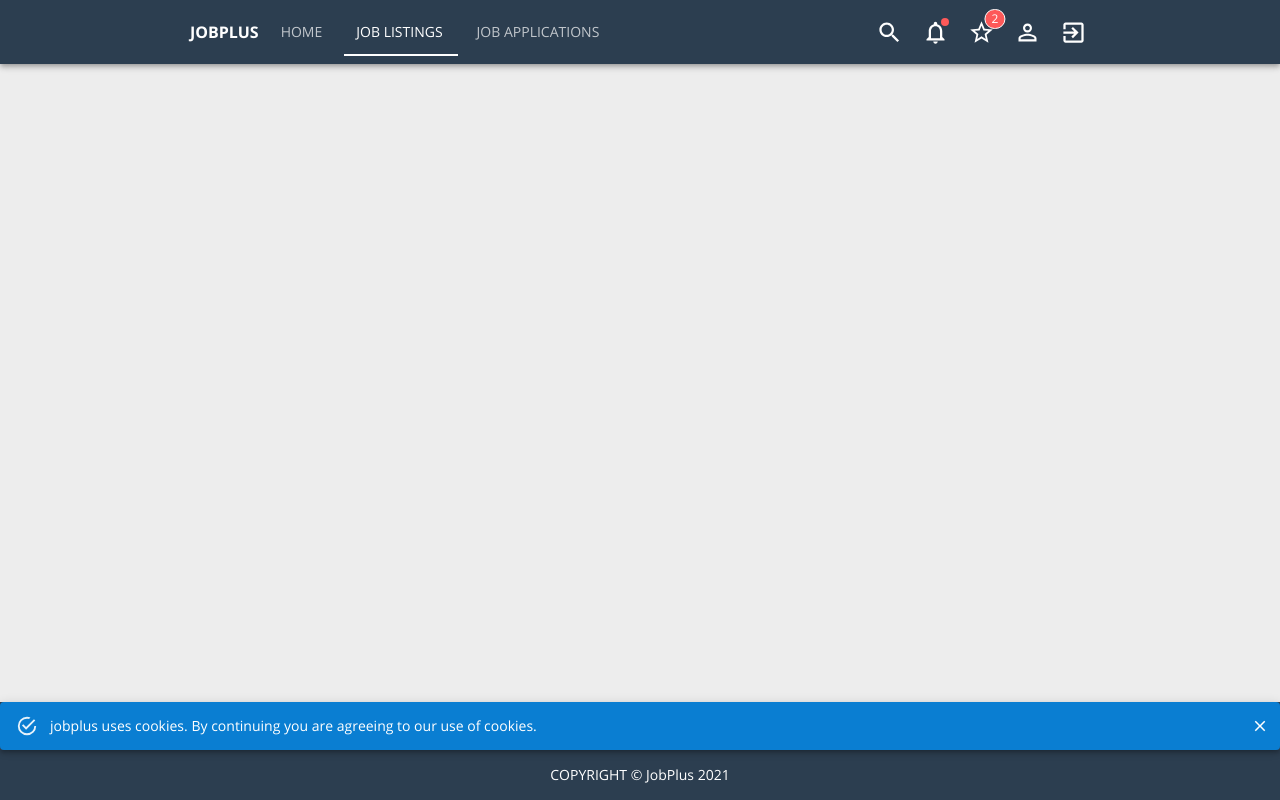
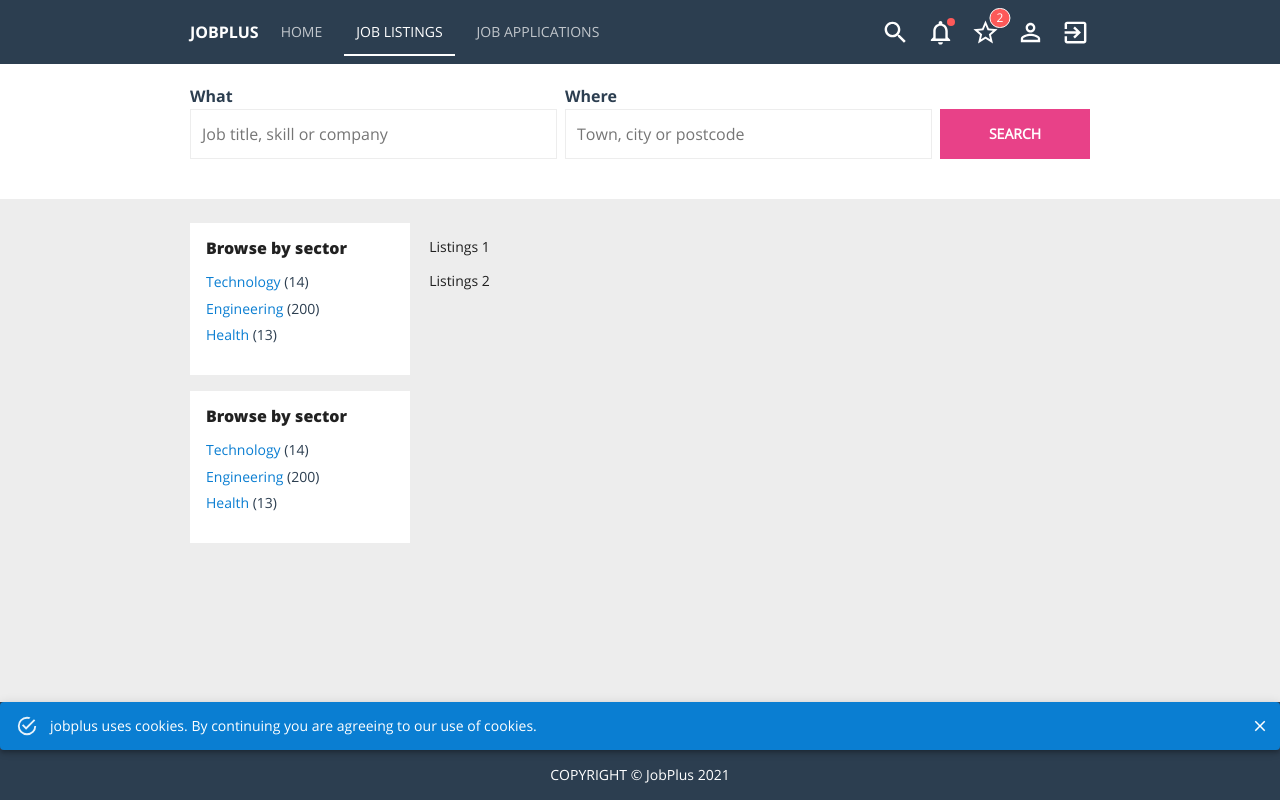
Before and after one commit to collins-adhola/jobplus_react_frontend, a React (Create React App) app: page /job-listings in a window 1280 px wide. Built offline with nearby package versions, Linux system fonts and the light colour scheme.

Commit message:
added Filter and ListingFilter

```diff
--- a/src/App.js
+++ b/src/App.js
@@ -1,26 +1,54 @@
 // eslint-disable-next-line
 import logo from './logo.svg';
 import './App.css';
-import { BrowserRouter,Route, Switch, useHistory, routes } from 'react-router-dom';
+import { BrowserRouter,Route, Switch, useHistory } from 'react-router-dom';
 import Navbar from './components/Navbar';
 import Footer from './components/Footer';
 import Cookie from './components/Cookie';
 import Home from './pages/Home';
+import JobListings from './pages/JobListings'
+
+
 
 function App() {
   let history = useHistory()
   return (
-  <>
     <BrowserRouter history={history}>
       <Navbar />
       <Switch>
         <Route exact path='/' render={props => <Home {...props} />} />
+        <Route exact path='/job-listings' render={props => <JobListings {...props} />} />
+        {/* <Route exact path='/job-applications' render={props => <JobApplications {...props} />} />
+        <Route exact path='/search' render={props => <Search {...props} />} />
+        <Route exact path='/notifications' render={props => <Notifications {...props} />} />
+        <Route exact path='/saved-jobs' render={props => <SavedJobs {...props} />} />
+        <Route exact path='/profile' render={props => <Profile {...props} />} />
+        <Route exact path='/login' render={props => <Login {...props} />} />
+        <Route exact path='/register' render={props => <Register {...props} />} /> */}
       </Switch>
       <Cookie />
       <Footer />
     </BrowserRouter>
-  </>
   );
 }
 
 export default App;
+// function App() {
+//   let history = useHistory()
+//   return (
+//   <>
+//     <BrowserRouter history={history}>
+//       <Navbar />
+//       <Switch>
+//         {/* <Route exact path='/' render={props => <Home {...props} />} /> */}
+//         <Route exact path='/' render={props => <Home {...props} />} />
+//         <Route exact path='/job-listings' render={props => <JobListings {...props} />} />
+//       </Switch>
+//       <Cookie />
+//       <Footer />
+//     </BrowserRouter>
+//   </>
+//   );
+// }
+
+// export default App;
--- /dev/null
+++ b/src/components/Filter.js
@@ -0,0 +1,51 @@
+import React from 'react'
+import { Typography } from '@material-ui/core'
+import { Link } from "react-router-dom"
+import {makeStyles} from '@material-ui/styles';
+
+
+const useStyles = makeStyles((theme) => ({
+  root: {
+    backgroundColor: theme.palette.common.light,
+    padding: '1rem',
+    minWidth: '220px',
+    marginBottom: '1rem'
+  },
+  title: {
+    ...theme.fonts.extraBold,
+    fontSize: '1rem',
+    marginBottom: '0.91rem'
+  },
+  links: {
+    listStyle: 'none',
+    padding: 0,
+    color: theme.palette.common.beta,
+    '& span': {
+      color: theme.palette.common.alpha,
+    },
+    '& li': {
+      marginBottom: '0.4rem',
+      '& a': {
+        textDecoration: 'none',
+        color: 'inherit'
+      }
+    }
+  }
+}))
+
+export default function Filter() {
+  const classes = useStyles();
+  return (
+    <div className={classes.root}>
+      <Typography className={classes.title} variant='h1'>Browse by sector</Typography>
+
+      <ul className={classes.links}>
+        <li><Link to="/">Technology <span>(14)</span></Link></li>
+        <li><Link to="/">Engineering <span>(200)</span></Link></li>
+        <li><Link to="/">Health <span>(13)</span></Link></li>
+      </ul>
+
+
+    </div>
+  )
+}
--- /dev/null
+++ b/src/components/ListingFilter.js
@@ -0,0 +1,42 @@
+import React from 'react'
+import {makeStyles} from '@material-ui/styles';
+import { Hidden } from '@material-ui/core';
+import Filter from './Filter'
+
+const useStyles = makeStyles((theme) => ({
+  root: {
+    display: 'grid',
+    gridTemplateColumns: 'min-content 1fr',
+    gridGap: '1.2rem',
+    ...theme.container,
+    marginTop: '1.5rem'
+  },
+lblock: {
+    gridRow: '1 / 2',
+    gridColumn: '1 / 2',
+  },
+rblock: {
+    gridRow: '1 / 2',
+    gridColumn: '2 / 3',
+  }
+
+}));
+
+
+export default function ListingFilter() {
+  const classes = useStyles();
+  return (
+    <div className={classes.root}>
+      <div className={classes.lblock}>
+        <Hidden Hidden smDown>
+         <Filter />
+         <Filter />
+        </Hidden>
+      </div>
+      <div className={classes.rblock}>
+        <p>Listings 1</p>
+        <p>Listings 2</p>
+      </div>
+    </div>
+  )
+}
--- a/src/components/Navbar.js
+++ b/src/components/Navbar.js
@@ -1,96 +1,118 @@
-import { AppBar, Badge, Box, IconButton, Tab, Tabs, Toolbar, Typography, Hidden, Drawer, Divider, ListItem, ListItemText, List } from '@material-ui/core'
-import React from 'react'
-import { Link } from "react-router-dom"
-import { makeStyles } from '@material-ui/styles';
-
-
-
+import Tabs from '@material-ui/core/Tabs';
+import { useState, useEffect } from 'react';
+import Tab from '@material-ui/core/Tab';
+import AppBar from '@material-ui/core/AppBar';
+import Toolbar from '@material-ui/core/Toolbar';
+import IconButton from '@material-ui/core/IconButton';
+import Typography from '@material-ui/core/Typography';
+import MenuIcon from '@material-ui/icons/Menu';
 import SearchIcon from '@material-ui/icons/Search';
 import NotificationsNoneIcon from '@material-ui/icons/NotificationsNone';
 import StarBorderIcon from '@material-ui/icons/StarBorder';
 import PersonOutlineIcon from '@material-ui/icons/PersonOutline';
 import ExitToAppIcon from '@material-ui/icons/ExitToApp';
-import MenuIcon from "@material-ui/icons/Menu";
+import Badge from '@material-ui/core/Badge';
+import { makeStyles } from '@material-ui/styles';
+import Hidden from '@material-ui/core/Hidden';
+import Box from '@material-ui/core/Box';
+import Drawer from '@material-ui/core/Drawer';
+import ChevronLeftIcon from '@material-ui/icons/ChevronLeft';
+import ChevronRightIcon from '@material-ui/icons/ChevronRight';
+import { useTheme } from '@material-ui/core/styles';
+import Divider from '@material-ui/core/Divider';
+import List from '@material-ui/core/List';
+import ListItem from '@material-ui/core/ListItem';
+import ListItemText from '@material-ui/core/ListItemText';
+import { Link } from "react-router-dom";
 
-
-
-import ChevronLeftIcon from '@material-ui/icons/ChevronLeft';
-import {useState, useEffect } from 'react';
-
+const drawerWidth = '100%';
 
 const useStyles = makeStyles((theme) => ({
+
+  root: {
+    '& .MuiIconButton-root': {
+      paddingRight: 0,
+    }
+  },
   container: {
-    ...theme.container
-
-    },
-  iconWrap: {
-    marginLeft: 'auto',
-    '& .MuiButtonBase-root': {
-      marginLeft: '13px'
-    },
-    '& .MuiSvgIcon-root' : {
-      fontSize: '27px'
+    ...theme.container,
+    padding: '0',
+    '& h6': {
+      ...theme.fonts.bold,
     }
   },
   tabs: {
-    '& .MuiTab-root': {
     minWidth: 10,
     marginLeft: '10px'
-    }
-
-  },
-  hamburger: {
-    fontSize: '35px',
-    marginRight:'10px'
-  },
-  logo: {
-    ...theme.fonts.bold
   },
   badge: {
     backgroundColor: theme.palette.error.main,
     border: '1px white solid',
   },
-  indicator: {
-    backgroundColor: theme.palette.common.light,
+  iconsWrap: {
+    marginLeft: 'auto',
+    '& .MuiButtonBase-root': {
+      marginLeft: '13px',
+    }
+  },
+  icons: {
+    fontSize: '29px',
+    // marginLeft: '13px'
+  },
+  menuButton: {
+    marginRight: theme.spacing(2),
+  },
+  drawer: {
+    width: drawerWidth,
+    flexShrink: 0,
+  },
+  drawerPaper: {
+    width: drawerWidth,
   },
   drawerHeader: {
     display: 'flex',
-    justifyContent: 'flex-end',
     alignItems: 'center',
     padding: theme.spacing(0, 1),
     // necessary for content to be below app bar
     ...theme.mixins.toolbar,
+    justifyContent: 'flex-end',
   },
-
+  hamburger: {
+    fontSize: '2rem',
+    marginRight: '15px',
+  },
+  indicator: {
+    backgroundColor: theme.palette.common.light,
+  }
 }));
 
+export default function Navbar(props) {
+  const classes = useStyles();
 
-
-export default function Navbar() {
-  const classes = useStyles();
+  const theme = useTheme();
   const [openDrawer, setOpenDrawer] = useState(false);
 
-  const handleDrawerOpen = ()=> {
-    setOpenDrawer(true)
+  const handleDrawerOpen = () => {
+    setOpenDrawer(true);
+  };
 
-  }
-   const handleDrawerClose = ()=> {
-    setOpenDrawer(false)
-   }
-   const [tabIndex, setTabIndex] = useState(false);
-
-   const handleTabIndexChange = (event, index) => {
-     setTabIndex(index)
-   }
+  const handleDrawerClose = () => {
+    setOpenDrawer(false);
+  };
 
   const routes = [
-     {name:'Home', link:'/', index:0},
-     {name:'Job Listings', link:'/job-listings', index:1},
-     {name:'Job Applications', link:'/job-applications', index:2},
-   ]
+    { name: 'Home', link: '/', index: 0 },
+    { name: 'Job Listings', link: '/job-listings', index: 1 },
+    { name: 'Job Applications', link: '/job-applications', index: 2 }
+  ];
 
+  const [tabIndex, setTabIndex] = useState(false);
+  const handleTabIndexChange = (e, index) => {
+    setTabIndex(index);
+  };
+
+  // takes care of setting active link when refreshed
   useEffect(() => {
-     console.log('use effect....')
     routes.forEach(route => {
       switch (window.location.pathname) {
         case `${route.link}`:
@@ -99,77 +121,80 @@ export default function Navbar() {
         default:
           return false;
       }
-     })
-   },[window.location.pathway])
+    });
+  });
 
   return (
-   <Box>
-    <AppBar position='static'>
+    <Box className={classes.root}>
+      <AppBar position="static">
         <Toolbar className={classes.container}>
           <Hidden mdUp>
             <IconButton
-            edge = 'start'
-            color='inherit'
-            arial-label = 'menu'
+              edge="start"
+              color="inherit"
+              aria-label="menu"
               onClick={handleDrawerOpen}
             >
-            < MenuIcon className={classes.hamburger}/>
+              <MenuIcon className={classes.hamburger} />
             </IconButton>
+          </Hidden>
 
-      </Hidden>
-      <Typography component='h6' className={classes.logo}> JOBPLUS </Typography>
+          <Typography component="h6">JOBPLUS</Typography>
+
           <Hidden smDown>
             <Tabs
               value={tabIndex}
               onChange={handleTabIndexChange}
-          className={classes.tabs}
-          classes={{indicator: classes.indicator}}>
-          {routes.map ((route, index) => (
+              classes={{ indicator: classes.indicator }}
+            >
+              {routes.map((route, index) => (
                 <Tab
                   key={`${route}${index}`}
+                  className={classes.tabs}
                   label={route.name}
                   component={Link}
-              to = {'route.link'}
+                  to={route.link}
                 />
-
               ))}
-
             </Tabs>
           </Hidden>
 
-        <Box className={classes.iconWrap}>
-          <IconButton size="small" component={Link} to={'/search'} color={'inherit'}>
-            <SearchIcon />
+          <Box className={classes.iconsWrap}>
+            <IconButton onClick={() => { setTabIndex(-1) }} size="small" component={Link} to={'/search'} edge="start" color="inherit">
+              <SearchIcon className={classes.icons} />
             </IconButton>
-
-          <IconButton size="small" component={Link} to={'/notifications'} color={'inherit'}>
-            <Badge color='error' overlap="circular" variant="dot">
-              <NotificationsNoneIcon />
+            <IconButton onClick={() => { setTabIndex(-1) }} size="small" component={Link} to={'/notifications'} edge="start" color="inherit">
+              <Badge color="error" overlap="circle" variant="dot">
+                <NotificationsNoneIcon className={classes.icons} />
               </Badge>
             </IconButton>
-
-          <IconButton size="small" component={Link} to={'/saved-jobs'} color='inherit' edge={'start'}>
-            <Badge badgeContent={2} classes={{badge: classes.badge}}>
-              <StarBorderIcon />
+            <IconButton onClick={() => { setTabIndex(-1) }} size="small" component={Link} to={'/saved-jobs'} edge="start" color="inherit" >
+              <Badge badgeContent={2} classes={{ badge: classes.badge }}>
+                <StarBorderIcon className={classes.icons} />
               </Badge>
             </IconButton>
-
-          <IconButton size="small" component={Link} to={'/search'} color={'inherit'}>
-            <PersonOutlineIcon />
+            <IconButton onClick={() => { setTabIndex(-1) }} size="small" component={Link} to={'/profile'} edge="start" color="inherit">
+              <PersonOutlineIcon className={classes.icons} />
             </IconButton>
-
-          <IconButton size="small" component={Link} to={'/search'} color={'inherit'}>
-            <ExitToAppIcon />
+            <IconButton onClick={() => { setTabIndex(-1) }} size="small" component={Link} to={'/login'} edge="start" color="inherit">
+              <ExitToAppIcon className={classes.icons} />
             </IconButton>
-
           </Box>
         </Toolbar>
+      </AppBar>
 
-    </AppBar>
-      <Drawer variant="persistent" anchor="left" open={openDrawer}>
+      <Drawer
+        className={classes.drawer}
+        variant="persistent"
+        anchor="left"
+        open={openDrawer}
+        classes={{
+          paper: classes.drawerPaper,
+        }}
+      >
         <div className={classes.drawerHeader}>
           <IconButton onClick={handleDrawerClose}>
-            <ChevronLeftIcon />
+            {theme.direction === 'ltr' ? <ChevronLeftIcon /> : <ChevronRightIcon />}
           </IconButton>
         </div>
         <Divider />
@@ -179,18 +204,15 @@ export default function Navbar() {
               key={`${route}${index}`}
               component={Link}
               to={route.link}
-            selected={window.location.pathname===route.link}
-            onClick= {handleDrawerClose}
+              onClick={handleDrawerClose}
+              selected={window.location.pathname === route.link}
               button>
               <ListItemText primary={route.name} />
-
             </ListItem>
           ))}
         </List>
       </Drawer>
 
-
-
     </Box>
   )
 }
--- /dev/null
+++ b/src/pages/JobListings.js
@@ -0,0 +1,17 @@
+import React from 'react'
+import Hero from '../components/Hero'
+import ListingFilter from '../components/ListingFilter'
+
+
+
+
+export default function JobListings() {
+
+
+  return (
+    <>
+      < Hero heroType='plain' />
+      < ListingFilter />
+    </>
+  )
+}
```
Lines whose indentation alone changed are shown as unchanged.
